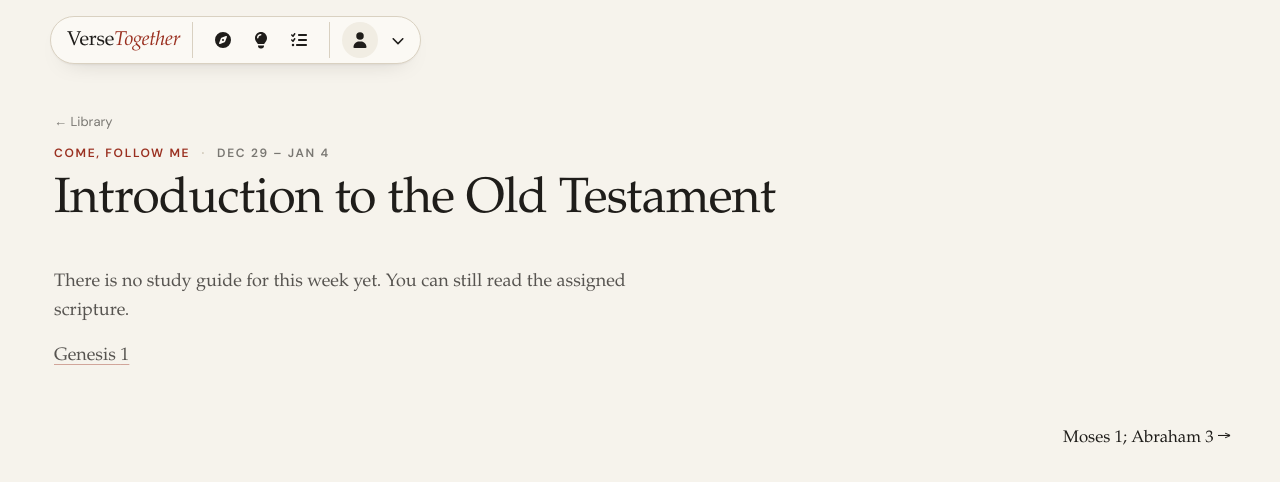
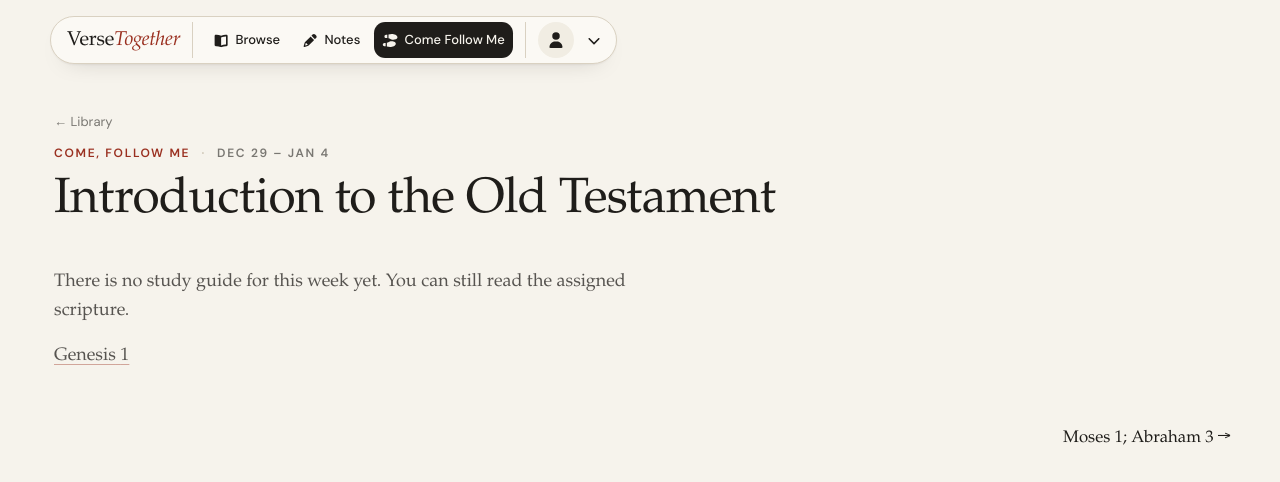
Before and after one commit to NotAKerbal/verse-together, a Next.js app: page /come-follow-me/2025-12-29 in a window 1280 px wide. Shown: the top 482 px of the page. Built offline with nearby package versions, Linux system fonts and the light colour scheme; no server answers.

Commit message:
Label navigation links and use book pencil and footprint icons

```diff
--- /dev/null
+++ b/src/app/come-follow-me/page.tsx
@@ -0,0 +1,68 @@
+import type { Metadata } from "next";
+import Link from "next/link";
+import AccountControl from "@/components/AccountControl";
+import { readGuides } from "@/lib/cfm/cfmGuide";
+
+export const metadata: Metadata = {
+  title: "Come Follow Me · Verse Together",
+};
+
+// Server-rendered from content/cfm/guides.json; the file system is only read here, never on the client.
+export default function ComeFollowMeIndexPage() {
+  const guides = [...readGuides()].sort((a, b) => b.startDate.localeCompare(a.startDate));
+
+  return (
+    <div className="shell-container w-full py-6 sm:py-10">
+      <div className="mx-auto max-w-3xl">
+        <div className="flex items-start justify-between gap-4">
+          <div className="min-w-0">
+            <h1 className="font-display text-[2rem] leading-tight text-[color:var(--ink)] sm:text-[2.5rem]">
+              Come Follow Me
+            </h1>
+            <p className="mt-2 text-sm text-[color:var(--foreground-muted)]">
+              Weekly study guides, read beside the scripture they cover.
+            </p>
+          </div>
+          <AccountControl variant="page" />
+        </div>
+
+        {guides.length === 0 ? (
+          <p className="mt-10 text-[color:var(--foreground-muted)]">No guides have been published yet.</p>
+        ) : (
+          <ol className="mt-8 border-t border-[color:var(--rule)]" aria-label="Study guides">
+            {guides.map((guide) => (
+              <li key={guide.slug} className="border-b border-[color:var(--rule)]">
+                <Link
+                  href={`/come-follow-me/${guide.startDate}`}
+                  className="group block py-6 focus-visible:outline-none focus-visible:ring-2 focus-visible:ring-[color:var(--accent-secondary)]"
+                >
+                  <p className="text-xs font-bold uppercase tracking-[0.08em] text-[color:var(--accent-rubric)]">
+                    <span>{guide.scripture}</span>
+                    <span aria-hidden="true"> · </span>
+                    <time dateTime={guide.startDate}>{guide.dateLabel}</time>
+                  </p>
+                  <h2 className="font-display mt-2 text-[1.45rem] leading-snug text-[color:var(--ink)] group-hover:underline group-hover:decoration-[color:var(--accent-rubric-line)] group-hover:underline-offset-4">
+                    {guide.title}
+                  </h2>
+                  <p className="mt-2 font-serif text-[1.02rem] leading-relaxed text-[color:var(--foreground-muted)]">
+                    {guide.summary}
+                  </p>
+                  <p className="mt-2 text-xs text-[color:var(--foreground-soft)]">By {guide.author}</p>
+                </Link>
+              </li>
+            ))}
+          </ol>
+        )}
+
+        <p className="mt-8 text-sm">
+          <Link
+            href="/plans"
+            className="text-[color:var(--foreground-soft)] underline decoration-[color:var(--rule-strong)] underline-offset-4 hover:text-[color:var(--ink)]"
+          >
+            Existing study plans
+          </Link>
+        </p>
+      </div>
+    </div>
+  );
+}
--- a/src/app/globals.css
+++ b/src/app/globals.css
@@ -288,7 +288,7 @@ mark {
 .desktop-nav-links {
   display: flex;
   align-items: center;
-  gap: 0.125rem;
+  gap: 0.375rem;
   padding-left: 0.75rem;
   border-left: 1px solid var(--surface-border);
 }
@@ -308,7 +308,14 @@ mark {
 }
 
 .desktop-nav-link {
+  width: auto;
+  min-width: var(--desktop-nav-control-size);
+  gap: 0.375rem;
+  padding-inline: 0.5rem;
   border-radius: 0.7rem;
+  font-size: 0.8125rem;
+  font-weight: 500;
+  white-space: nowrap;
 }
 
 .desktop-nav-link:hover,
--- a/src/components/Navbar.tsx
+++ b/src/components/Navbar.tsx
@@ -5,9 +5,9 @@ import { useEffect, useState } from "react";
 import { usePathname } from "next/navigation";
 import { FontAwesomeIcon } from "@fortawesome/react-fontawesome";
 import {
-  faCompass,
-  faLightbulb,
-  faListCheck,
+  faBookOpen,
+  faPencil,
+  faShoePrints,
   faBars,
   faChevronDown,
 } from "@fortawesome/free-solid-svg-icons";
@@ -24,9 +24,9 @@ export default function Navbar() {
   const [collapsed, setCollapsed] = useState(false);
   const navItems = primaryNavItems;
   const navIcons = {
-    Browse: faCompass,
-    Notes: faLightbulb,
-    Plans: faListCheck,
+    Browse: faBookOpen,
+    Notes: faPencil,
+    "Come Follow Me": faShoePrints,
   } as const;
 
   useEffect(() => {
@@ -59,7 +59,7 @@ export default function Navbar() {
             {navItems.map((item) => {
               const active = isPathActive(pathname, item.href);
               const href = item.href === "/browse" ? browseHref : item.href;
-              const icon = navIcons[item.label as keyof typeof navIcons];
+              const icon = navIcons[item.label];
               return (
                 <Link
                   key={item.href}
@@ -71,6 +71,7 @@ export default function Navbar() {
                   title={item.label}
                 >
                   <FontAwesomeIcon icon={icon} className="h-[1.05rem] w-[1.05rem]" aria-hidden="true" />
+                  <span>{item.label}</span>
                 </Link>
               );
             })}
--- a/src/lib/navigation.ts
+++ b/src/lib/navigation.ts
@@ -1,7 +1,7 @@
 export const primaryNavItems = [
   { href: "/browse", label: "Browse" },
   { href: "/notes", label: "Notes" },
-  { href: "/plans", label: "Plans" },
+  { href: "/come-follow-me", label: "Come Follow Me" },
 ] as const;
 
 export function isPathActive(pathname: string, href: string) {
```
